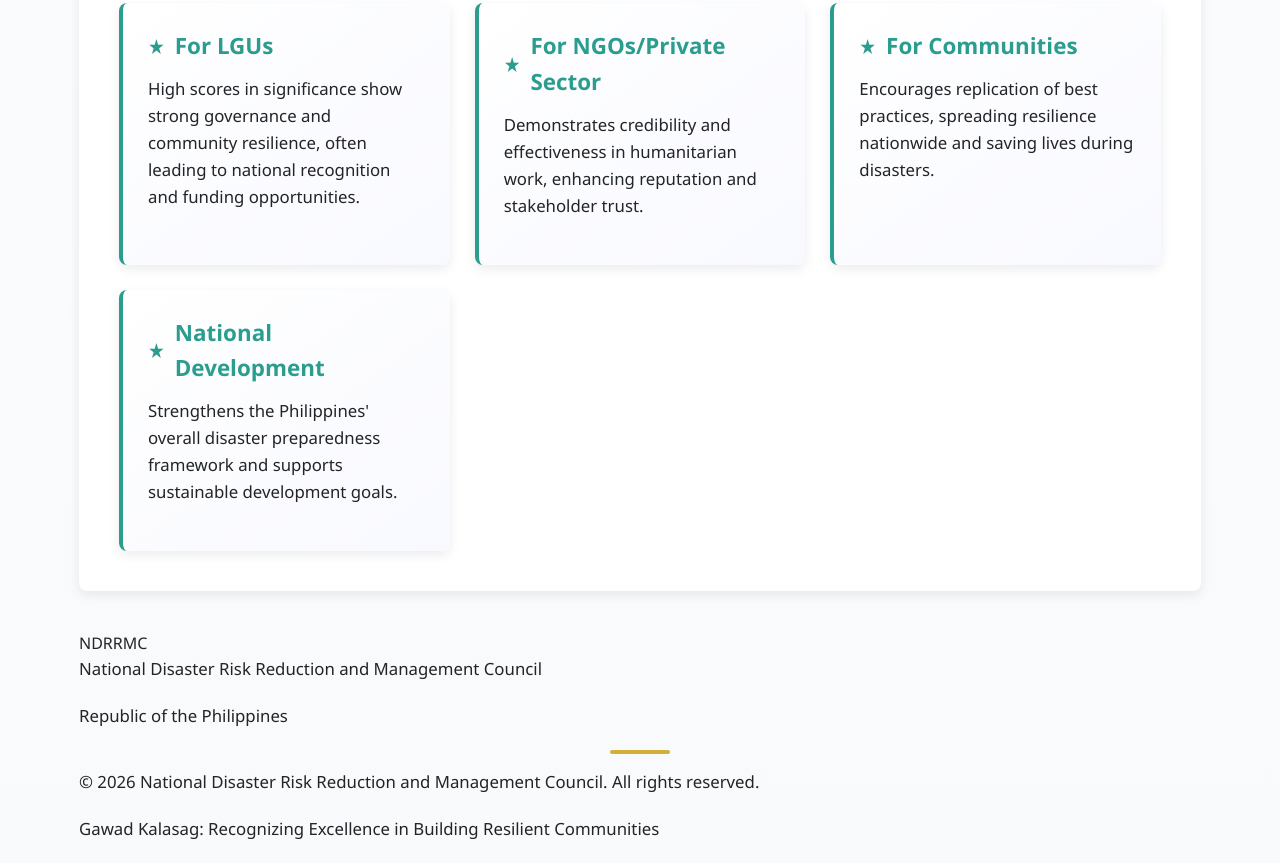
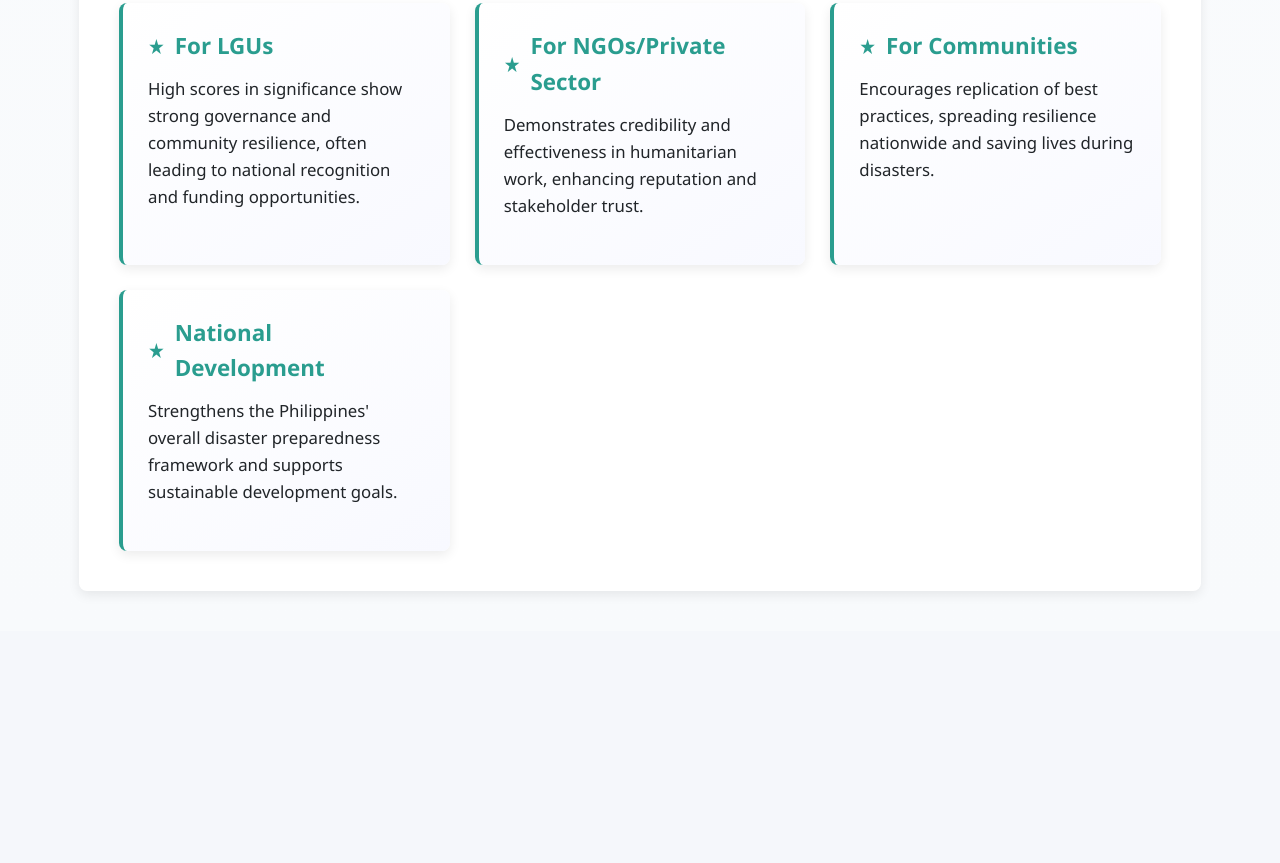
Before and after one commit to asilvainnovations/gawad-kalasag, a plain HTML site: page index.html in a window 1280 px wide. Shown: the part 4662-5525 px from the top of the page. After the commit the page ends 5293 px from the top, so only its background shows below. Drawn offline with Linux system fonts and the light colour scheme.

Commit message:
Update index.html

```diff
--- a/index.html
+++ b/index.html
@@ -684,19 +684,6 @@
         </section>
     </main>
 
-    <footer>
-        <div class="container">
-            <div class="footer-content">
-                <div class="ndrrmc-logo">NDRRMC</div>
-                <p>National Disaster Risk Reduction and Management Council</p>
-                <p>Republic of the Philippines</p>
-                <div class="divider" style="background:var(--accent-gold); margin:15px auto; width:60px;"></div>
-                <p class="copyright">© <span id="current-year">2026</span> National Disaster Risk Reduction and Management Council. All rights reserved.</p>
-                <p>Gawad Kalasag: Recognizing Excellence in Building Resilient Communities</p>
-            </div>
-        </div>
-    </footer>
-
     <script>
         // Set current year dynamically
         document.getElementById('current-year').textContent = new Date().getFullYear();
```
